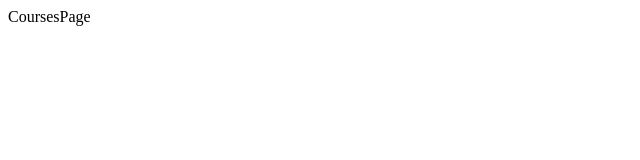
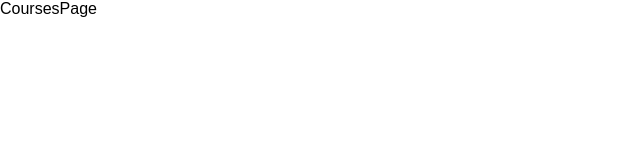
Before and after one commit to Alejoboga20/masterclass-courses, a React (Create React App) app: page /courses in a window 1280 px wide. Shown: the top 160 px of the page, without its empty margins (0-640 px from the left). Built offline with nearby package versions, Linux system fonts and the light colour scheme.

Commit message:
Add global style

```diff
--- a/src/index.tsx
+++ b/src/index.tsx
@@ -1,5 +1,6 @@
 import * as ReactDOMClient from 'react-dom/client';
 import { App } from './App';
+import './styles/index.css';
 
 const container = document.getElementById('root') as Element;
 const root = ReactDOMClient.createRoot(container);
--- /dev/null
+++ b/src/styles/index.css
@@ -0,0 +1,9 @@
+* {
+	box-sizing: border-box;
+	margin: 0;
+	padding: 0;
+}
+
+body {
+	font-family: 'Montserrat', sans-serif;
+}
```
